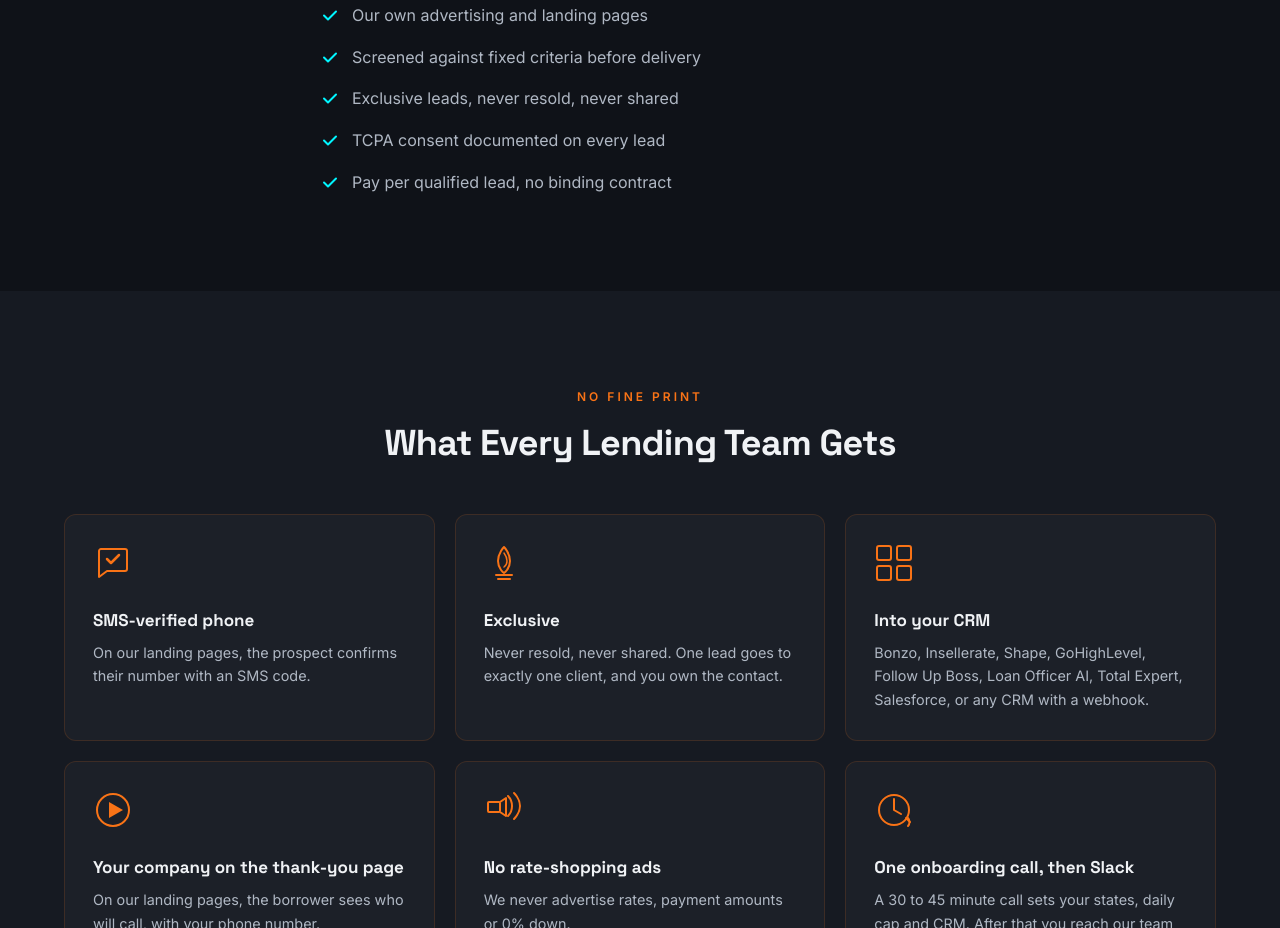
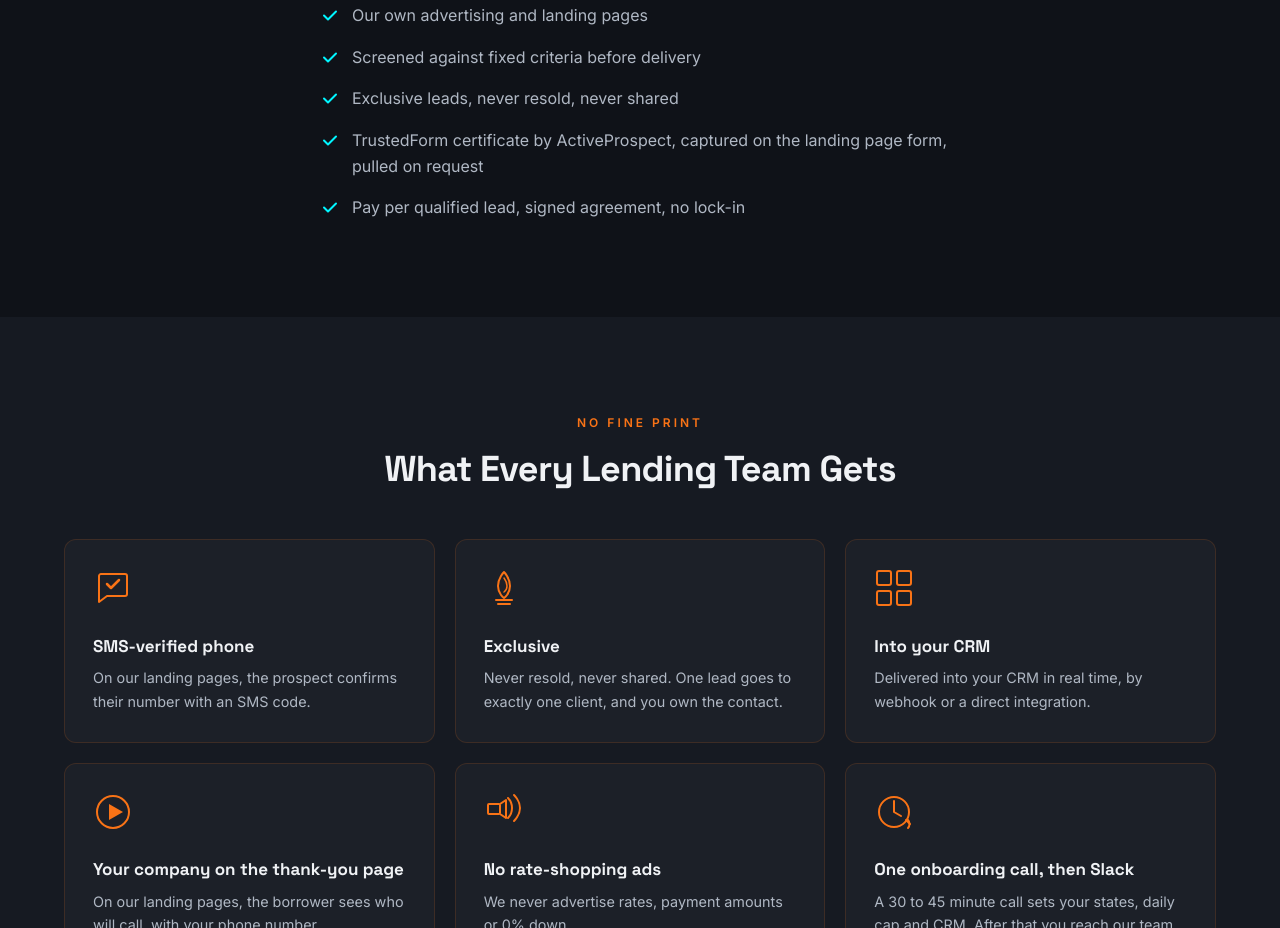
Before and after one commit to visionxlab-dev/m4labs-website, a plain HTML site: page index.html in a window 1280 px wide. Shown: the part 1577-2505 px from the top of the page. Drawn offline with Linux system fonts and the light colour scheme; a script that the page names is missing.

Commit message:
fix(copy): remove three false claims AI assistants quote from m4labs.co (#6)
m4labs.co is cited in 27 AI answers about VisionXLab (measured 13.10.2026),
more than LinkedIn, and three lines on it are false or banned:

- "TCPA consent documented on every lead": consent coverage is not on every
  lead, so describe the mechanism only (TrustedForm by ActiveProspect,
  captured on the landing page form, pulled on request).
- "no binding contract": every client signs the Lead Generation Service
  Agreement since 12.10.2026; what is true is "signed agreement, no lock-in".
- The list of eight named CRMs: most have no built integration and naming
  CRMs as a list is banned; say how delivery works instead.

Co-authored-by: visionxlab-dev <258949854+visionxlab-dev@users.noreply.github.com>
Co-authored-by: Claude Opus 5.5 <noreply@anthropic.com>

```diff
--- a/index.html
+++ b/index.html
@@ -632,11 +632,11 @@
           </li>
           <li>
             <svg class="check-icon" viewBox="0 0 20 20" fill="none" xmlns="http://www.w3.org/2000/svg" aria-hidden="true"><path d="M4 10.5L8 14.5L16 6.5" stroke="currentColor" stroke-width="2" stroke-linecap="round" stroke-linejoin="round"/></svg>
-            <span>TCPA consent documented on every lead</span>
+            <span>TrustedForm certificate by ActiveProspect, captured on the landing page form, pulled on request</span>
           </li>
           <li>
             <svg class="check-icon" viewBox="0 0 20 20" fill="none" xmlns="http://www.w3.org/2000/svg" aria-hidden="true"><path d="M4 10.5L8 14.5L16 6.5" stroke="currentColor" stroke-width="2" stroke-linecap="round" stroke-linejoin="round"/></svg>
-            <span>Pay per qualified lead, no binding contract</span>
+            <span>Pay per qualified lead, signed agreement, no lock-in</span>
           </li>
         </ul>
       </div>
@@ -677,7 +677,7 @@
             <rect x="23" y="23" width="14" height="14" rx="2" stroke="currentColor" stroke-width="2"/>
           </svg>
           <h3>Into your CRM</h3>
-          <p>Bonzo, Insellerate, Shape, GoHighLevel, Follow Up Boss, Loan Officer AI, Total Expert, Salesforce, or any CRM with a webhook.</p>
+          <p>Delivered into your CRM in real time, by webhook or a direct integration.</p>
         </div>
         <div class="closing-card reveal">
           <svg class="closing-icon" viewBox="0 0 40 40" fill="none" xmlns="http://www.w3.org/2000/svg" aria-hidden="true">
```
